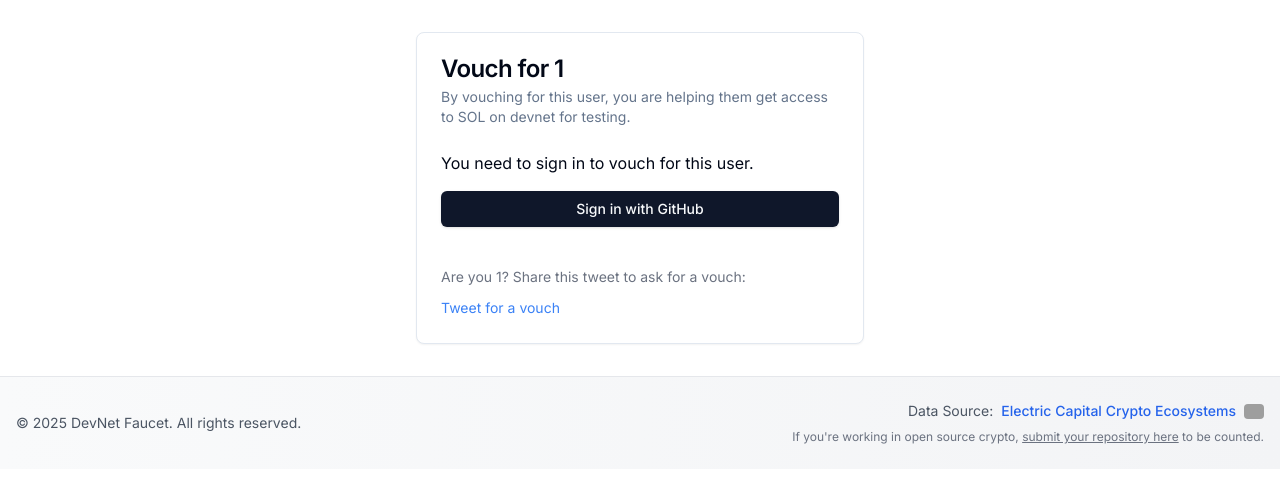
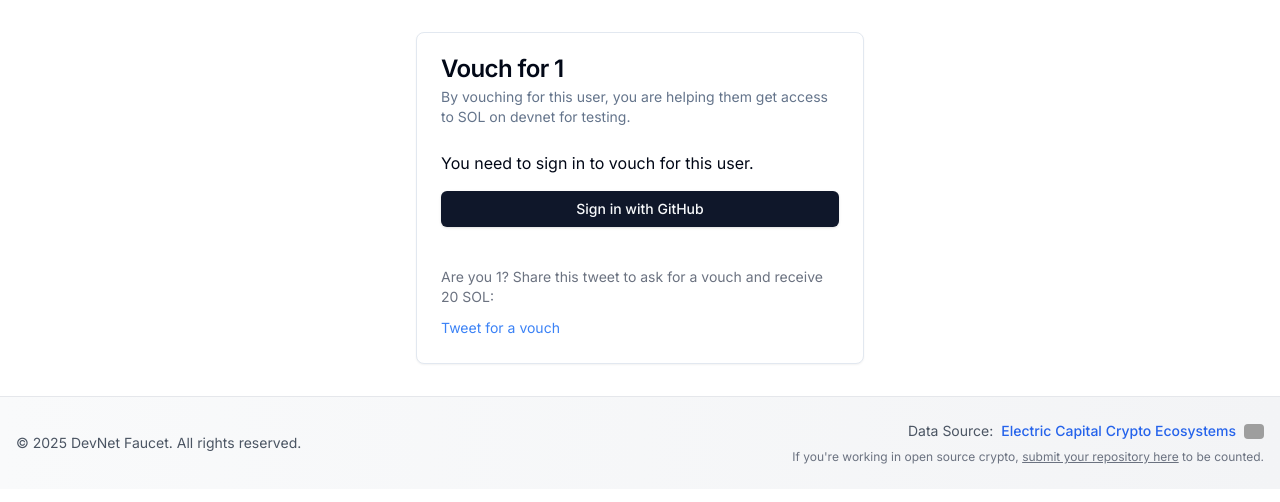
Before and after one commit to ferric-sol/devnetfaucet, a Next.js app: page /1/vouch in a window 1280 px wide. Shown: the top 502 px of the page. Built offline with nearby package versions, Linux system fonts and the light colour scheme; no server answers; grey boxes are pictures that could not be loaded.

Commit message:
Clarify vouch copy

```diff
--- a/app/[username]/vouch/page.tsx
+++ b/app/[username]/vouch/page.tsx
@@ -94,7 +94,7 @@ export default function UserVouchPage({ params }: { params: { username: string }
 
           {!session && (
             <div className="mt-6">
-              <p className="text-sm text-gray-500 mb-2">Are you {username}? Share this tweet to ask for a vouch:</p>
+              <p className="text-sm text-gray-500 mb-2">Are you {username}? Share this tweet to ask for a vouch and receive 20 SOL:</p>
               <a
                 href={`https://twitter.com/intent/tweet?text=${tweetText}`}
                 target="_blank"
--- a/app/airdrop.ts
+++ b/app/airdrop.ts
@@ -839,7 +839,7 @@ export async function requestAccess(formData: FormData) {
 
     if (result === 'Airdrop successful') {
       // Return a formatted response that includes success and the username for tweet generation
-      return `${resultPrefix}:${githubUsername}:Access approved and airdrop successful!`;
+      return `${resultPrefix}:${githubUsername}:Access approved and 2 SOL airdrop successful!`;
     } else {
       return `${resultPrefix}:${githubUsername}:Access approved but ${result.toLowerCase()}`;
     }
```
